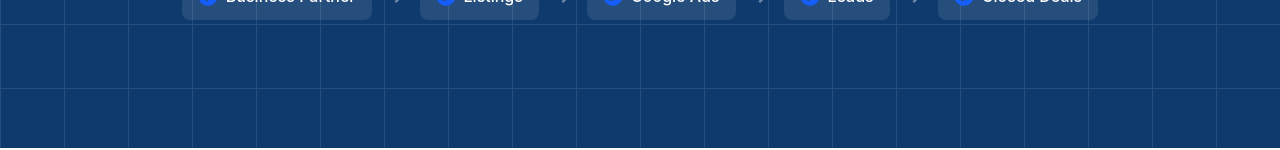
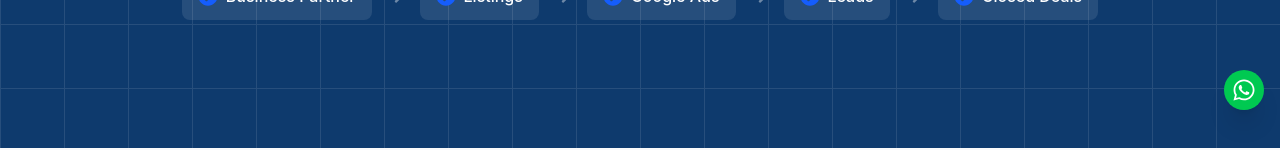
Before and after one commit to sandeep-asset/AddWebsitesAssetsense, a React (Vite) app in the folder client/: page / in a window 1280 px wide. Shown: the part 680-830 px from the top of the page. Built offline with nearby package versions, Linux system fonts and the light colour scheme.

Commit message:
watsapp added

```diff
--- a/client/src/App.jsx
+++ b/client/src/App.jsx
@@ -4,15 +4,18 @@ import { Toaster } from "react-hot-toast";
 
 import "./index.css";
 import Brokers from "./BrokersPage/Pages/Brokers";
+import StickyWatsapp from "./BrokersPage/components/stickywatsapp";
 
 function App() {
   return (
 
     <>
+    <StickyWatsapp/>
     <Toaster position="top-right" reverseOrder={false} />
     <Routes>
       {/* Toast Container */}
        <Route path="/" element={<Brokers/>}/>
+
     </Routes>
     </>
   );
--- /dev/null
+++ b/client/src/BrokersPage/components/stickywatsapp.jsx
@@ -0,0 +1,24 @@
+// App.jsx or Layout.jsx
+import { FaWhatsapp } from "react-icons/fa";
+import { Outlet } from "react-router-dom";
+
+function StickyWatsapp() {
+  return (
+    <>
+      <Outlet /> {/* All your pages will render here */}
+      {/* Floating WhatsApp button */}
+      <div className="fixed bottom-2.5 right-4 z-50 animate-scale-in">
+        <a
+          href="https://wa.me/919907800600"
+          target="_blank"
+          rel="noopener noreferrer"
+          className="flex items-center justify-center bg-green-500 hover:bg-green-600 text-white shadow-xl rounded-full p-2 transition-all duration-300 hover:shadow-2xl"
+        >
+          <FaWhatsapp className="h-6 w-6" />
+        </a>
+      </div>
+    </>
+  );
+}
+
+export default StickyWatsapp;
```
